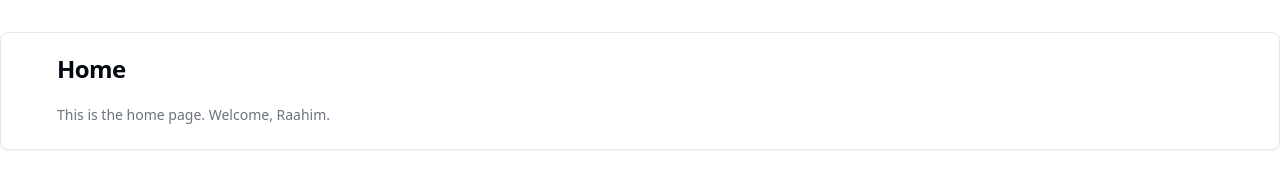
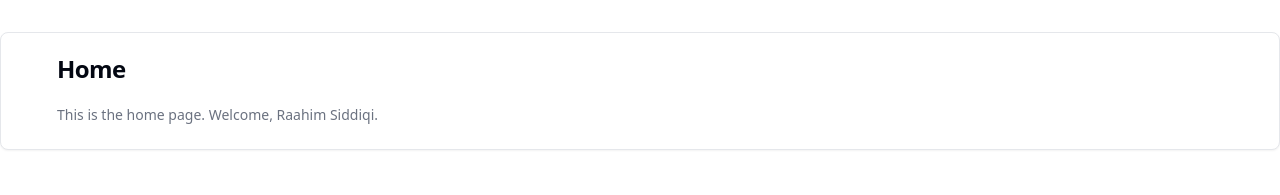
Before and after one commit to RaahimSiddiqi/SampleWebsiteWithLogin, a React (Vite) app: page /home in a window 1280 px wide. Shown: the top 195 px of the page. Built offline with nearby package versions, Linux system fonts and the light colour scheme.

Commit message:
trigger CI/CD

```diff
--- a/src/pages/Home.tsx
+++ b/src/pages/Home.tsx
@@ -9,7 +9,7 @@ const Home = () => {
                 </CardHeader>
                 <CardContent>
                     <CardDescription>
-                        This is the home page. Welcome, Raahim.
+                        This is the home page. Welcome, Raahim Siddiqi.
                     </CardDescription>
                 </CardContent>
             </Card>
```
